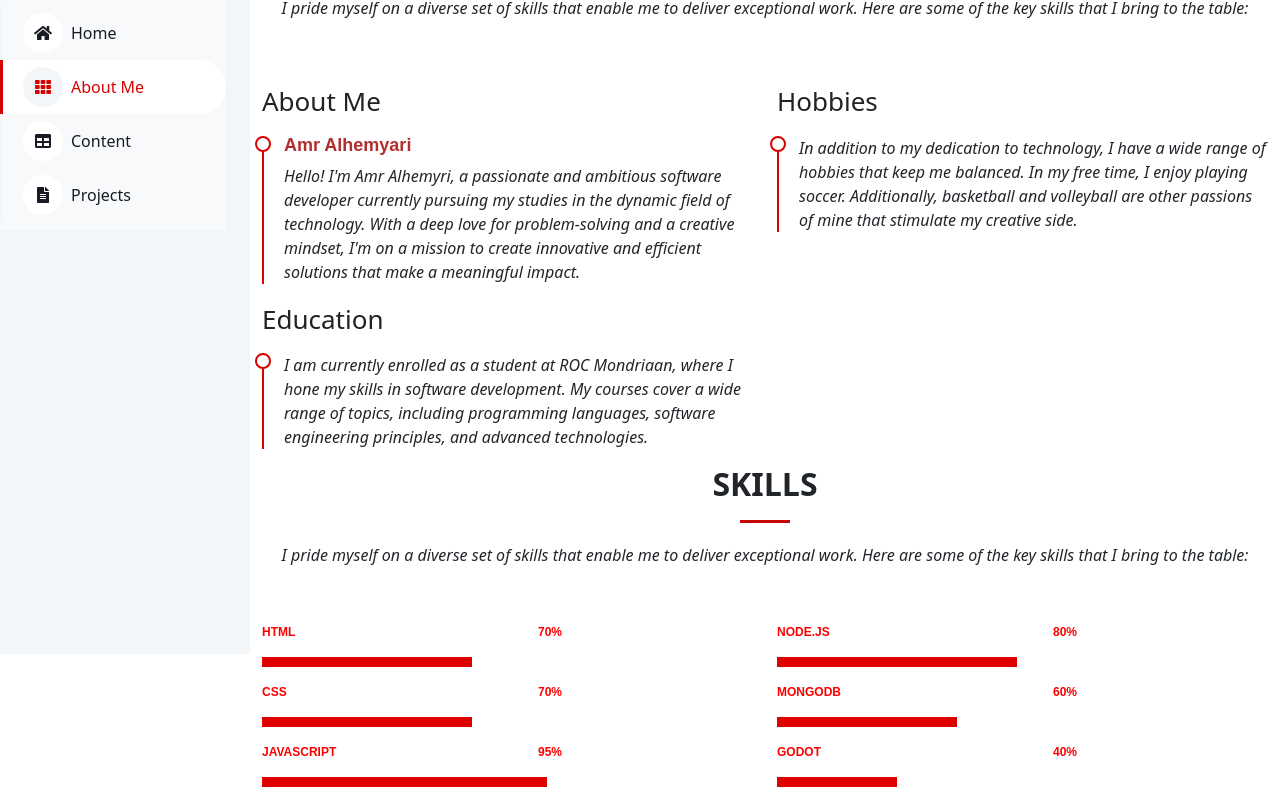
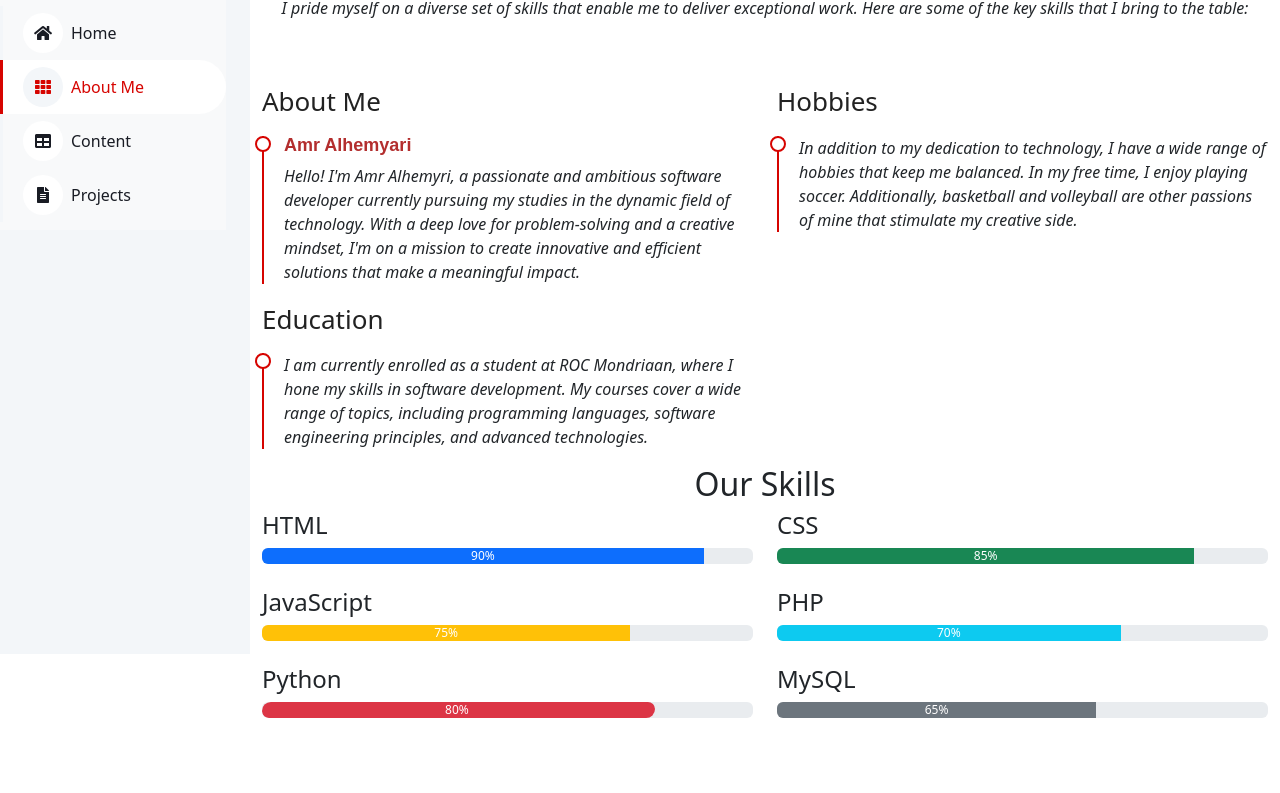
Before and after one commit to A-Alhemyari/A-Alhemyari.github.io, a plain HTML site: page about-me.html in a window 1280 px wide. Shown: the part 146-939 px from the top of the page. After the commit the page ends 888 px from the top, so only its background shows below. Drawn offline with nearby package versions, Linux system fonts and the light colour scheme.

Commit message:
kleuren bewerken

```diff
--- a/about-me.html
+++ b/about-me.html
@@ -126,79 +126,79 @@
 
 			</div>
 		</section><!-- End Resume Section -->
-
-
   <!-- ======= Skills Section ======= -->
-		<section id="skills" class="skills">
-			<div class="container" data-aos="fade-up">
-
-				<div class="section-title">
-					<h2>Skills</h2>
-					<p><em>I pride myself on a diverse set of skills that enable me to deliver exceptional work. Here are
-						some of the key skills that I bring to the table:</em></p>
+  <section id="skills" class="skill-section">
+	<div class="container">
+		<div class="row">
+			<div class="col-12">
+				<div class="section-headline text-center skill-title">
+					<h2>Our Skills</h2>
 				</div>
-
-
-				<div class="row skills-content">
-
-					<div class="col-lg-6">
-
-						<div class="progress">
-							<span class="skill">HTML <i class="val">70%</i></span>
-							<div class="progress-bar-wrap">
-								<div class="progress-bar" role="progressbar" aria-valuenow="70" aria-valuemin="0"
-									aria-valuemax="100"></div>
 			</div>
 		</div>
 
+		<div class="row">
+			<!-- Skill Item -->
+			<div class="col-md-6">
+				<div class="mb-4">
+					<h4>HTML</h4>
 					<div class="progress">
-							<span class="skill">CSS <i class="val">70%</i></span>
-							<div class="progress-bar-wrap">
-								<div class="progress-bar" role="progressbar" aria-valuenow="70" aria-valuemin="0"
-									aria-valuemax="100"></div>
+						<div class="progress-bar bg-primary" role="progressbar" style="width: 90%;" aria-valuenow="90"
+							aria-valuemin="0" aria-valuemax="100">90%</div>
+					</div>
 				</div>
 			</div>
 
+			<div class="col-md-6">
+				<div class="mb-4">
+					<h4>CSS</h4>
 					<div class="progress">
-							<span class="skill">JavaScript <i class="val">95%</i></span>
-							<div class="progress-bar-wrap">
-								<div class="progress-bar" role="progressbar" aria-valuenow="95" aria-valuemin="0"
-									aria-valuemax="100"></div>
+						<div class="progress-bar bg-success" role="progressbar" style="width: 85%;" aria-valuenow="85"
+							aria-valuemin="0" aria-valuemax="100">85%</div>
+					</div>
 				</div>
 			</div>
 
+			<div class="col-md-6">
+				<div class="mb-4">
+					<h4>JavaScript</h4>
+					<div class="progress">
+						<div class="progress-bar bg-warning" role="progressbar" style="width: 75%;" aria-valuenow="75"
+							aria-valuemin="0" aria-valuemax="100">75%</div>
 					</div>
-
-					<div class="col-lg-6">
-
-						<div class="progress">
-							<span class="skill">node.js <i class="val">80%</i></span>
-							<div class="progress-bar-wrap">
-								<div class="progress-bar" role="progressbar" aria-valuenow="80" aria-valuemin="0"
-									aria-valuemax="100"></div>
 				</div>
 			</div>
 
+			<div class="col-md-6">
+				<div class="mb-4">
+					<h4>PHP</h4>
 					<div class="progress">
-							<span class="skill">mongodb <i class="val">60%</i></span>
-							<div class="progress-bar-wrap">
-								<div class="progress-bar" role="progressbar" aria-valuenow="60" aria-valuemin="0"
-									aria-valuemax="100"></div>
+						<div class="progress-bar bg-info" role="progressbar" style="width: 70%;" aria-valuenow="70"
+							aria-valuemin="0" aria-valuemax="100">70%</div>
+					</div>
 				</div>
 			</div>
 
+			<div class="col-md-6">
+				<div class="mb-4">
+					<h4>Python</h4>
 					<div class="progress">
-							<span class="skill">godot <i class="val">40%</i></span>
-							<div class="progress-bar-wrap">
-								<div class="progress-bar" role="progressbar" aria-valuenow="40" aria-valuemin="0"
-									aria-valuemax="100"></div>
+						<div class="progress-bar bg-danger" role="progressbar" style="width: 80%;" aria-valuenow="80"
+							aria-valuemin="0" aria-valuemax="100">80%</div>
+					</div>
 				</div>
 			</div>
 
+			<div class="col-md-6">
+				<div class="mb-4">
+					<h4>MySQL</h4>
+					<div class="progress">
+						<div class="progress-bar bg-secondary" role="progressbar" style="width: 65%;" aria-valuenow="65"
+							aria-valuemin="0" aria-valuemax="100">65%</div>
 					</div>
-
 				</div>
-
+			</div>
+		</div>
 	</div>
 </section><!-- End Skills Section -->
 
```
Lines whose indentation alone changed are shown as unchanged.
